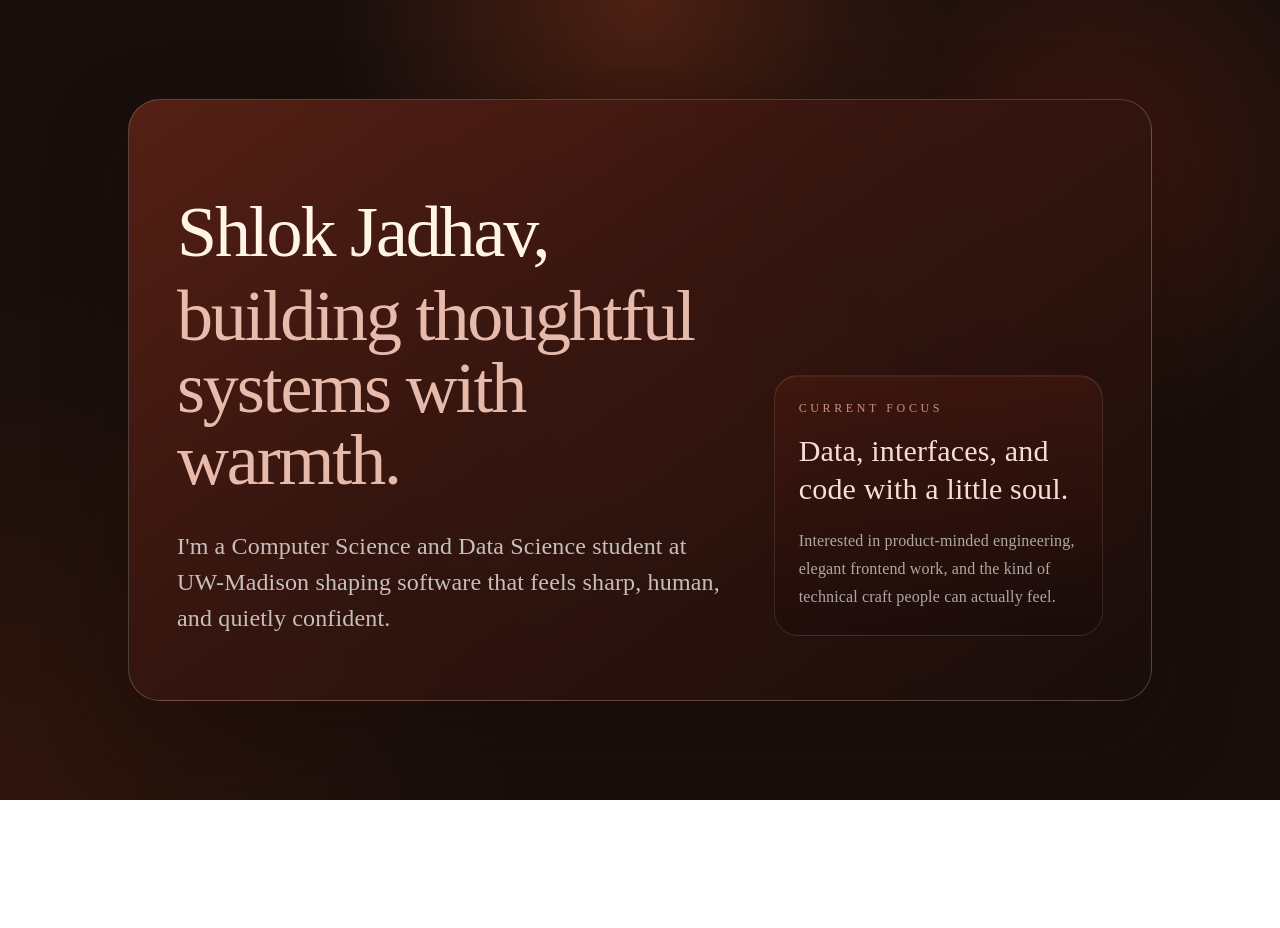
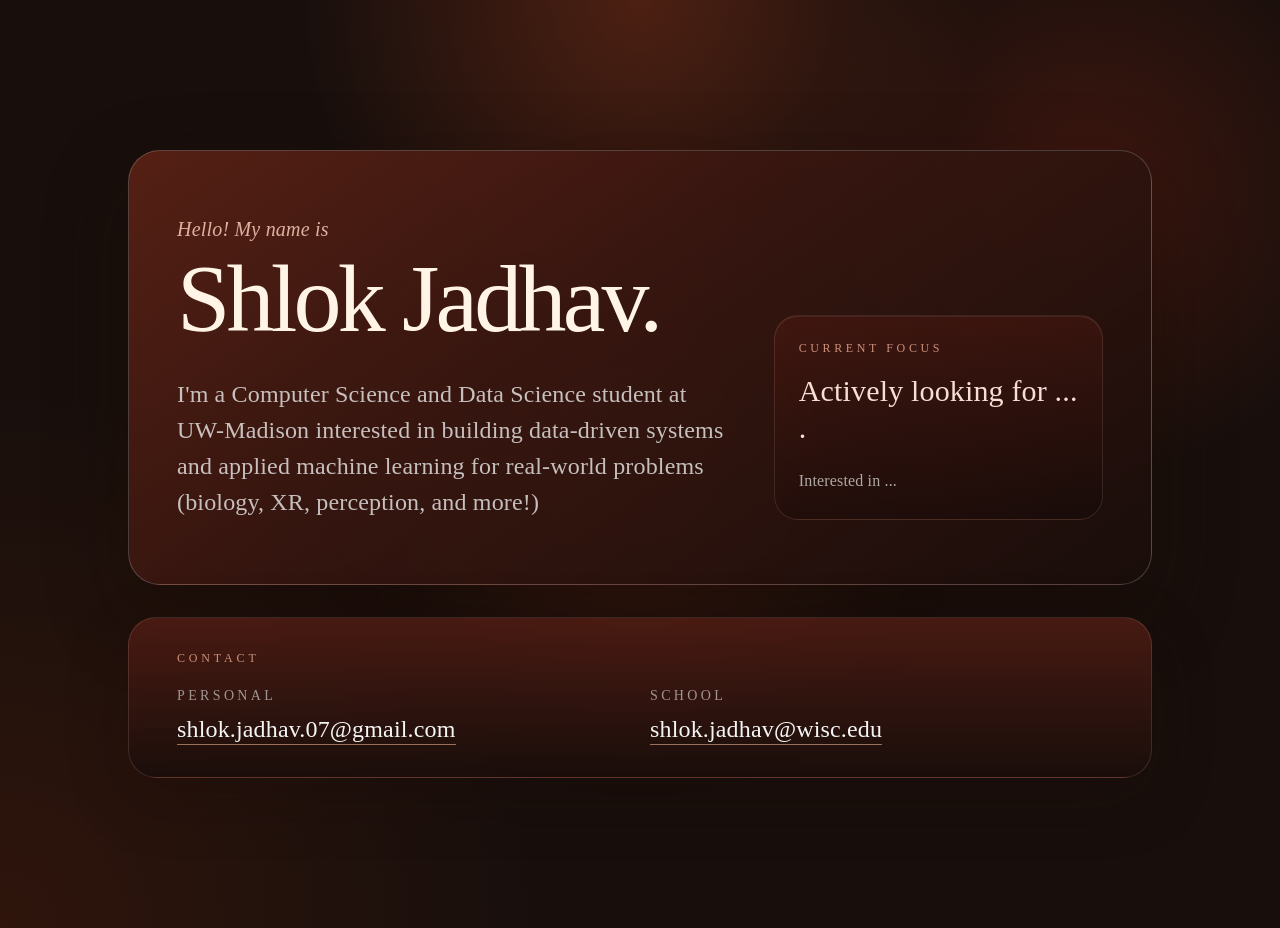
Before and after one commit to shlokrj/shlok.fyi, a Next.js app: page / in a window 1280 px wide. Before the commit the page ends 800 px from the top, so only its background shows below. Built offline with nearby package versions, Linux system fonts and the light colour scheme.

Commit message:
added contact info and changed some text

```diff
--- a/app/globals.css
+++ b/app/globals.css
@@ -33,7 +33,6 @@ body {
 
 a {
   color: inherit;
-  text-decoration: none;
 }
 
 ::selection {
--- a/app/page.tsx
+++ b/app/page.tsx
@@ -1,23 +1,25 @@
 export default function Home() {
   return (
-    <main className="relative flex min-h-screen items-center overflow-hidden bg-[var(--background)] px-6 py-16 sm:px-10">
+    <main className="relative overflow-hidden bg-[var(--background)] px-6 py-16 sm:px-10">
       <div className="pointer-events-none absolute inset-0 bg-[radial-gradient(circle_at_top,rgba(214,76,36,0.28),transparent_30%),radial-gradient(circle_at_85%_20%,rgba(183,46,24,0.24),transparent_22%),radial-gradient(circle_at_bottom_left,rgba(120,40,12,0.24),transparent_34%)]" />
       <div className="pointer-events-none absolute left-1/2 top-1/2 h-[34rem] w-[34rem] -translate-x-1/2 -translate-y-1/2 rounded-full bg-[radial-gradient(circle,rgba(209,67,33,0.26),rgba(209,67,33,0)_66%)] blur-3xl" />
 
-      <section className="relative mx-auto w-full max-w-5xl rounded-[2rem] border border-white/20 bg-[linear-gradient(145deg,rgba(92,34,21,0.9),rgba(56,22,16,0.93)_42%,rgba(26,14,11,0.97))] px-8 py-12 text-stone-100 shadow-[0_30px_80px_rgba(26,10,5,0.45)] backdrop-blur sm:px-12 sm:py-16">
-
-        <div className="mt-8 grid gap-12 lg:grid-cols-[1.5fr_0.9fr] lg:items-end">
+      <div className="relative mx-auto flex min-h-screen w-full max-w-5xl flex-col justify-center gap-8">
+        <section className="w-full rounded-[2rem] border border-white/20 bg-[linear-gradient(145deg,rgba(92,34,21,0.9),rgba(56,22,16,0.93)_42%,rgba(26,14,11,0.97))] px-8 py-12 text-stone-100 shadow-[0_30px_80px_rgba(26,10,5,0.45)] backdrop-blur sm:px-12 sm:py-16">
+          <div className="grid gap-12 lg:grid-cols-[1.5fr_0.9fr] lg:items-end">
             <div>
-            <h1 className="max-w-3xl text-5xl leading-none tracking-[-0.03em] text-[var(--foreground)] sm:text-7xl">
-              Shlok Jadhav,
-              <span className="mt-3 block text-[rgba(255,210,194,0.88)]">
-                building thoughtful systems with warmth.
-              </span>
+              <p className="text-lg italic tracking-[0.01em] text-[rgba(255,210,194,0.82)] sm:text-xl">
+                Hello! My name is
+              </p>
+              <h1 className="mt-3 max-w-3xl text-6xl leading-[0.92] tracking-[-0.04em] text-[var(--foreground)] sm:text-8xl">
+                Shlok Jadhav.
               </h1>
 
               <p className="mt-8 max-w-2xl text-xl leading-9 text-stone-200/82 sm:text-2xl">
-              I&apos;m a Computer Science and Data Science student at UW-Madison
-              shaping software that feels sharp, human, and quietly confident.
+                I&apos;m a Computer Science and Data Science student at
+                UW-Madison interested in building data-driven systems
+                and applied machine learning for real-world problems
+                (biology, XR, perception, and more!)
               </p>
             </div>
 
@@ -26,15 +28,45 @@ export default function Home() {
                 Current Focus
               </p>
               <p className="mt-4 text-3xl leading-tight text-[rgba(255,231,222,0.96)]">
-              Data, interfaces, and code with a little soul.
+                Actively looking for ... .
               </p>
               <p className="mt-5 text-base leading-7 text-stone-300/78">
-              Interested in product-minded engineering, elegant frontend work,
-              and the kind of technical craft people can actually feel.
+                Interested in ...
               </p>
             </div>
           </div>
         </section>
+
+        <section className="w-full rounded-[1.75rem] border border-[rgba(255,205,190,0.14)] bg-[linear-gradient(180deg,rgba(88,31,21,0.74),rgba(26,14,11,0.88))] px-8 py-8 text-stone-100 shadow-[0_20px_60px_rgba(26,10,5,0.3)] backdrop-blur sm:px-12">
+          <p className="text-xs uppercase tracking-[0.32em] text-[rgba(255,188,160,0.74)]">
+            Contact
+          </p>
+          <div className="mt-5 grid gap-5 sm:grid-cols-2">
+            <div>
+              <p className="text-sm uppercase tracking-[0.24em] text-stone-300/68">
+                Personal
+              </p>
+              <a
+                href="mailto:shlok.jadhav.07@gmail.com"
+                className="mt-2 inline-block border-b border-[rgba(255,188,160,0.55)] text-2xl leading-tight text-[rgba(255,188,160,0.95)] transition-colors transition-[border-color,color] duration-200 hover:border-white hover:text-white"
+              >
+                shlok.jadhav.07@gmail.com
+              </a>
+            </div>
+            <div>
+              <p className="text-sm uppercase tracking-[0.24em] text-stone-300/68">
+                School
+              </p>
+              <a
+                href="mailto:shlok.jadhav@wisc.edu"
+                className="mt-2 inline-block border-b border-[rgba(255,188,160,0.55)] text-2xl leading-tight text-[rgba(255,188,160,0.95)] transition-colors transition-[border-color,color] duration-200 hover:border-white hover:text-white"
+              >
+                shlok.jadhav@wisc.edu
+              </a>
+            </div>
+          </div>
+        </section>
+      </div>
     </main>
   );
 }
```
Lines whose indentation alone changed are shown as unchanged.
